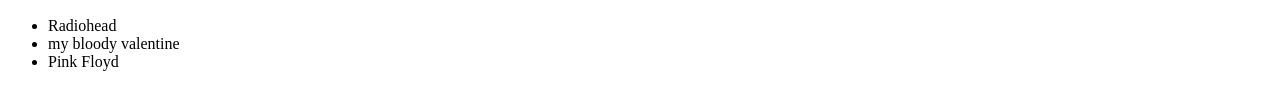
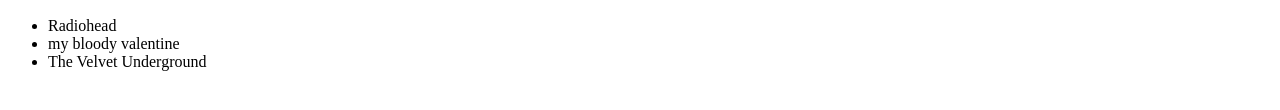
Before and after one commit to lanejgo/HTML-1, a plain HTML site: page page1.html in a window 1280 px wide. Shown: the part 474-584 px from the top of the page. Drawn offline with Linux system fonts and the light colour scheme.

Commit message:
Update page1.html

```diff
--- a/page1.html
+++ b/page1.html
@@ -32,7 +32,7 @@
     <ul>
         <li>Radiohead</li>
         <li>my bloody valentine</li>
-        <li>Pink Floyd</li>
+        <li>The Velvet Underground</li>
     </ul>
   </body>
 </html>
```
